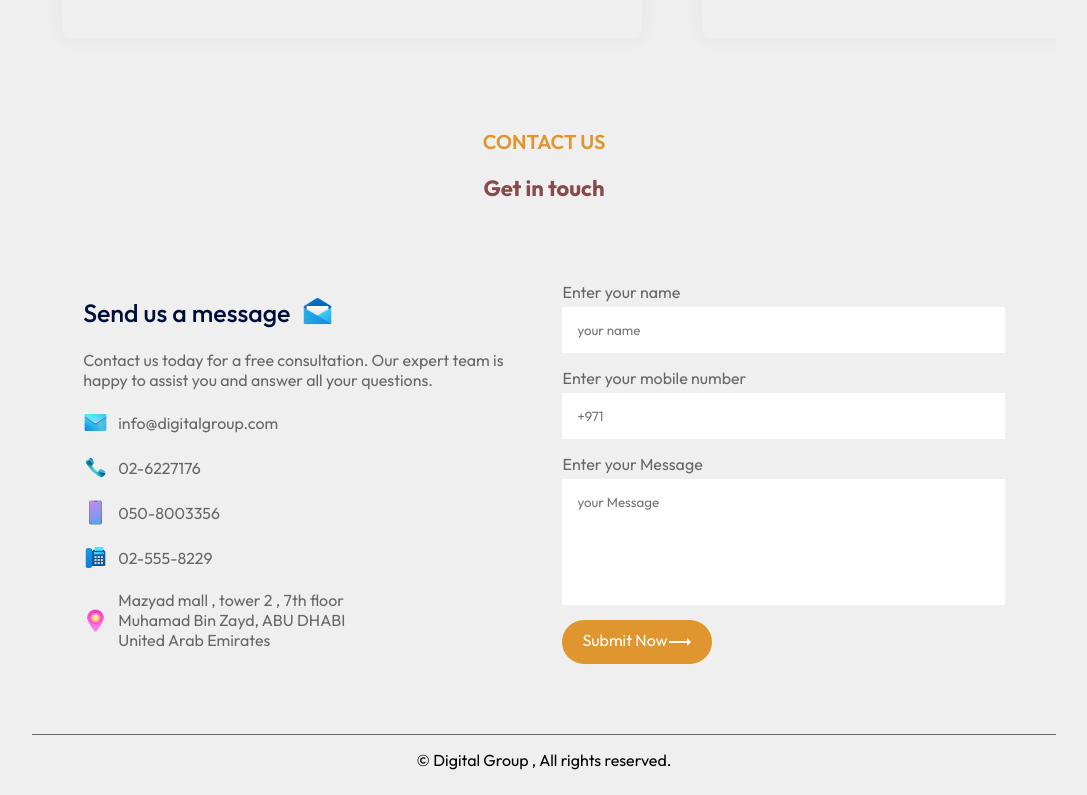
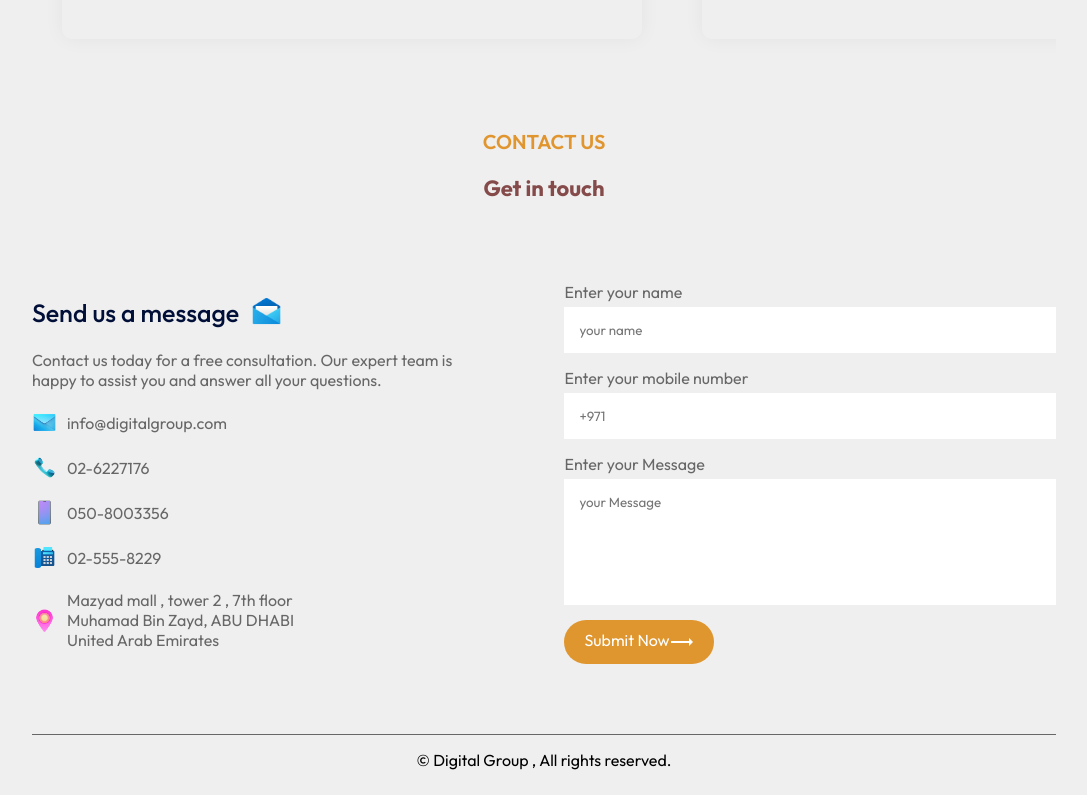
Before and after one commit to MuhammedQR/dgitalAirGroup, a React (Vite) app: page / in a window 1280 px wide. Shown: the part 3973-4768 px from the top of the page, without its empty margins (96-1183 px from the left). Built offline with nearby package versions, Linux system fonts and the light colour scheme.

Commit message:
add Translation

```diff
--- a/locales/ar.json
+++ b/locales/ar.json
@@ -85,7 +85,7 @@
                     "servicesSubTitle": "خدماتنا",
                     "servicesTitle": "شركة التكييف الرقمي  - أفضل خدمات تكييف الهواء",
                     "SubTitleAchievements": "أنجازاتنا",
-                    "AchievementsTitle": "17 عامًا من النجاح في حلول التهوية",
+                    "AchievementsTitle": "17 عاماً من النجاح في حلول الكييف ",
                     "SubTitleTestimonials": "أراء العملاء",
                     "TestimonialsTitle": "ماذا قال عملائنا",
                     "ContactSubTitle": "أتصل بنا",
--- a/src/App.jsx
+++ b/src/App.jsx
@@ -16,7 +16,7 @@ const App = () => {
   return (
     <div>
       <Helmet>
-        <title>Digital Air Condition - Top AC Servicesr</title>
+        <title>Digital Air Condition - Top AC Services</title>
         <meta
           name="description"
           content="Comprehensive Cooling and Air Conditioning Solutions in Abu Dhabi - Digital Air Condition"
@@ -28,8 +28,6 @@ const App = () => {
         <meta name="author" content="Digital Air Condition" />
         <meta charset="UTF-8" />
         <meta name="language" content="en-US" />
-        <meta name="language" content="ar-SA" />
-
         {/* Social Media Optimization */}
         <meta
           property="og:title"
--- a/src/components/Contact/Contact.css
+++ b/src/components/Contact/Contact.css
@@ -1,17 +1,19 @@
 .contact {
   margin: 50px auto;
-  max-width: 90%;
+  max-width: 100%;
   display: flex;
   align-items: center;
   justify-content: space-between;
 }
 
 .contact-col {
+  width: 100%;
   flex-basis: 48%;
   color: #676767;
 }
 
 .contact-col h3 {
+  width: 100%;
   color: #000f38;
   font-weight: 500;
   font-size: 25px;
@@ -72,10 +74,12 @@
 
 @media (max-width: 700px) {
   .contact {
+    width: 100%;
     display: block;
   }
 
   .contact-col {
+    width: 100%;
     padding: 20px;
    }
 }
--- a/src/index.css
+++ b/src/index.css
@@ -45,5 +45,7 @@ a {
   }
   .btn {
     padding: 10px 22px;
+    font-size: 13px;
+    align-items: center;
   }
 }
```
Also changed, not shown: src/components/translateBtn/BtnI18n.jsx (line endings or trailing spaces).
